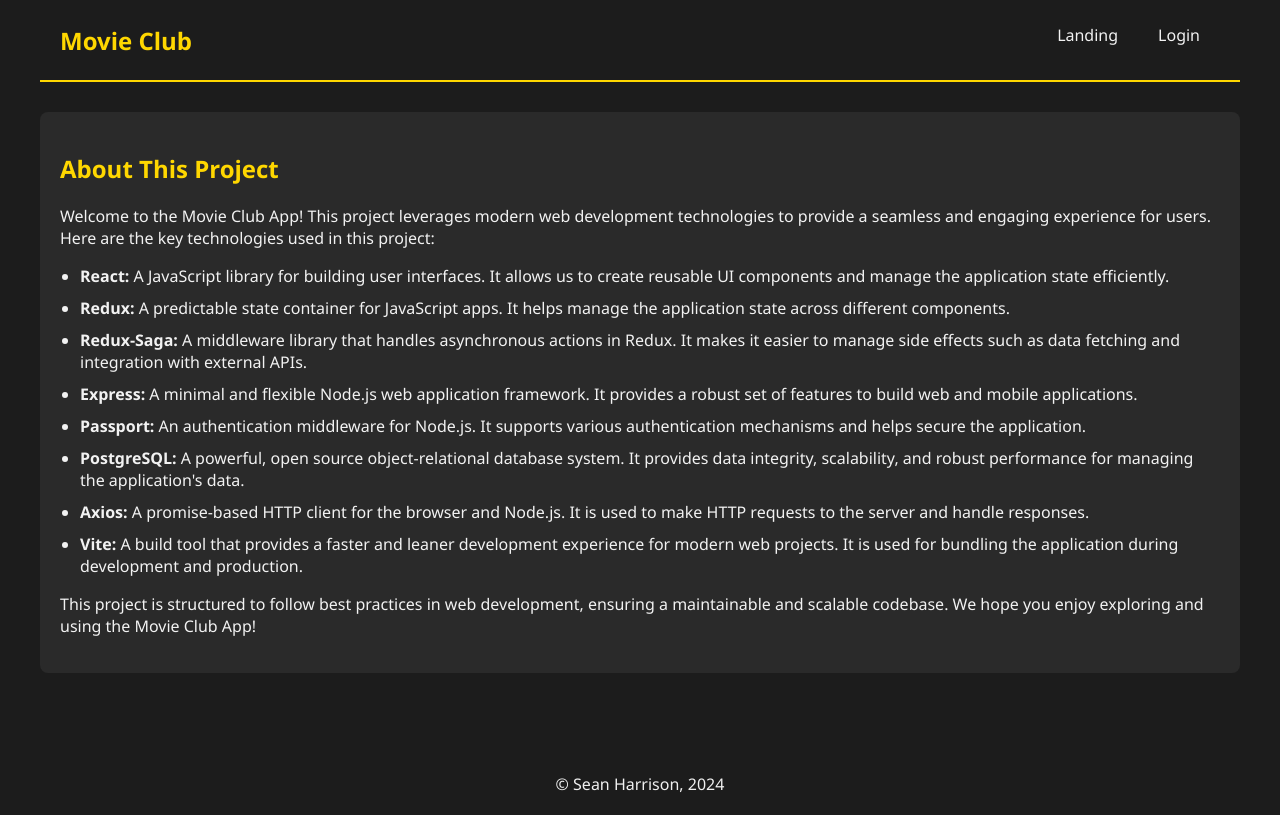
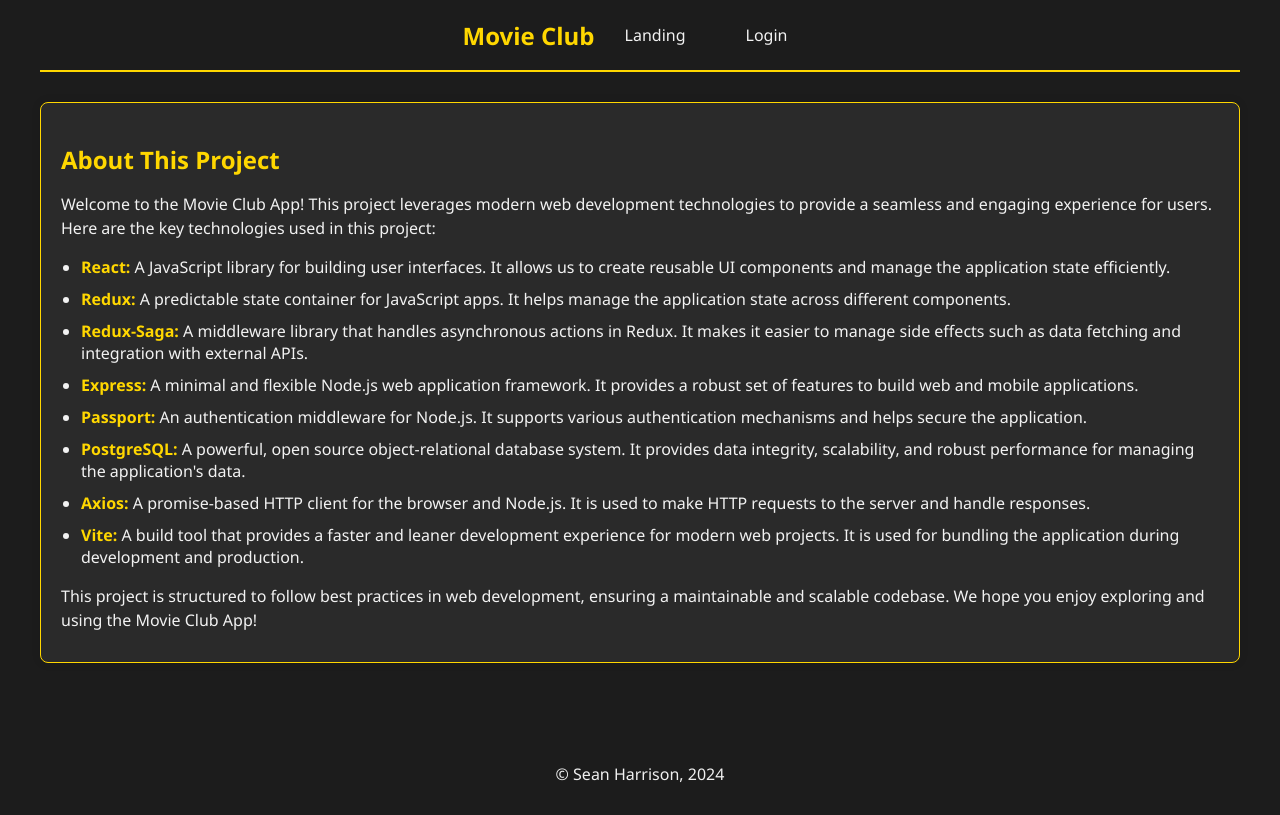
Before and after one commit to Iskander789/Movie-Club-App---Solo-Project, a React (Vite) app: page /about in a window 1280 px wide. Built offline with nearby package versions, Linux system fonts and the light colour scheme.

Commit message:
Updated Nav.jsx to handle Log Out action directly with a button, Removed Log Out link from other pages. Ensured consistent navigation bar layout across all pages. Removed redundant LogOutButton component.

```diff
--- /dev/null
+++ b/src/components/AboutPage/AboutPage.css
@@ -0,0 +1,29 @@
+.container {
+    margin: 20px;
+    padding: 20px;
+    background-color: #1c1c1c;
+    color: #f2f2f2;
+    border-radius: 5px;
+    box-shadow: 0 0 10px rgba(0, 0, 0, 0.1);
+  }
+
+  h2 {
+    color: #ffd700;
+  }
+
+  ul {
+    list-style-type: none;
+    padding: 0;
+  }
+
+  li {
+    margin-bottom: 10px;
+  }
+
+  li strong {
+    color: #ffd700;
+  }
+
+  p {
+    color: #f2f2f2;
+  }
--- a/src/components/AboutPage/AboutPage.jsx
+++ b/src/components/AboutPage/AboutPage.jsx
@@ -1,4 +1,5 @@
 import React from 'react';
+import './AboutPage.css';
 
 function AboutPage() {
   return (
--- /dev/null
+++ b/src/components/InfoPage/InfoPage.css
@@ -0,0 +1,32 @@
+/* InfoPage.css */
+
+.container {
+    max-width: 900px;
+    margin: 0 auto;
+    padding: 20px;
+    color: #f2f2f2;
+    background-color: #1c1c1c;
+    border: 1px solid #ffd700;
+    border-radius: 8px;
+  }
+
+  h2 {
+    font-size: 24px;
+    margin-bottom: 10px;
+  }
+
+  p {
+    font-size: 16px;
+    line-height: 1.5;
+    margin-bottom: 10px;
+  }
+
+  ul {
+    list-style-type: disc;
+    padding-left: 20px;
+  }
+
+  li {
+    margin-bottom: 10px;
+    font-size: 16px;
+  }
--- a/src/components/InfoPage/InfoPage.jsx
+++ b/src/components/InfoPage/InfoPage.jsx
@@ -1,14 +1,11 @@
 import React from 'react';
-
-// This is one of our simplest components
-// It doesn't have local state
-// It doesn't dispatch any redux actions or display any part of redux state
-// or even care what the redux state is
+import './InfoPage.css';
 
 function InfoPage() {
   return (
     <div className="container">
-      <p>Info Page</p>
+      <h2>Information</h2>
+      <p>This is the info page content.</p>
     </div>
   );
 }
--- a/src/components/Nav/Nav.css
+++ b/src/components/Nav/Nav.css
@@ -1,8 +1,7 @@
 .nav {
-  /* flex box layout */
   display: flex;
-  justify-content: space-between;
-  align-items: center;
+  justify-content: center; /* Center items horizontally */
+  align-items: center; /* Center items vertically */
   margin: 0 0 30px;
   background-color: #1c1c1c;
   overflow: hidden;
@@ -10,15 +9,22 @@
   padding: 10px 20px;
 }
 
-.nav a {
-  text-decoration: none;
-}
-
 .nav-title {
   font-size: 24px;
   font-weight: 700;
   color: #ffd700;
   margin: 0;
+}
+
+.nav ul {
+  display: flex;
+  list-style: none;
+  margin: 0;
+  padding: 0;
+}
+
+.nav ul li {
+  margin: 0 10px;
 }
 
 .navLink {
--- a/src/components/Nav/Nav.jsx
+++ b/src/components/Nav/Nav.jsx
@@ -1,12 +1,12 @@
 import React from 'react';
-import { useSelector, useDispatch } from 'react-redux';
+import { useDispatch, useSelector } from 'react-redux';
 import { Link, useLocation } from 'react-router-dom';
 import './Nav.css';
 
 function Nav() {
+  const dispatch = useDispatch();
   const location = useLocation();
   const user = useSelector((state) => state.user);
-  const dispatch = useDispatch();
 
   const isLoggedIn = Boolean(user.id);
 
@@ -17,7 +17,7 @@
   return (
     <nav className="nav">
       <div className="nav-title">Movie Club</div>
-      <ul style={{ display: 'flex', listStyle: 'none', margin: 0, padding: 0 }}>
+      <ul>
         {!isLoggedIn && location.pathname !== '/' && (
           <li>
             <Link to="/" className="navLink">Landing</Link>
@@ -45,7 +45,7 @@
         )}
         {isLoggedIn ? (
           <li>
-            <button onClick={handleLogout} className="navLink">Log Out</button>
+            <button className="navLink" onClick={handleLogout}>Log Out</button>
           </li>
         ) : (
           location.pathname !== '/login' && (
--- /dev/null
+++ b/src/components/UserPage/UserPage.css
@@ -0,0 +1,38 @@
+/* UserPage.css */
+
+.container {
+    max-width: 800px;
+    margin: 0 auto;
+    padding: 20px;
+    background-color: #fff;
+    border-radius: 8px;
+    box-shadow: 0 0 10px rgba(0, 0, 0, 0.1);
+  }
+
+  h2 {
+    color: #333;
+    margin-bottom: 20px;
+  }
+
+  button {
+    display: inline-block;
+    padding: 10px 20px;
+    margin-top: 20px;
+    border: none;
+    border-radius: 4px;
+    background-color: #007BFF;
+    color: #fff;
+    font-size: 16px;
+    cursor: pointer;
+  }
+
+  button:hover {
+    background-color: #0056b3;
+  }
+
+  .profile-picture {
+    max-width: 150px;
+    max-height: 150px;
+    border-radius: 50%;
+    margin-top: 10px;
+  }
--- a/src/components/UserPage/UserPage.jsx
+++ b/src/components/UserPage/UserPage.jsx
@@ -1,13 +1,14 @@
 import React from 'react';
 import { useSelector } from 'react-redux';
+import './UserPage.css';
 
 function UserPage() {
-  const user = useSelector((state) => state.user);
+  const user = useSelector((store) => store.user);
 
   return (
-    <div>
+    <div className="container">
       <h1>Welcome, {user.username}!</h1>
-      {/* Other components and content */}
+      <p>This is your home page. You can navigate to different sections using the navigation bar above.</p>
     </div>
   );
 }
```
Also changed, not shown: src/components/LandingRegistration/LandingRegistration.jsx (+13 -2 lines), src/components/LogOutButton/LogOutButton.jsx (deleted, +0 -17 lines).
